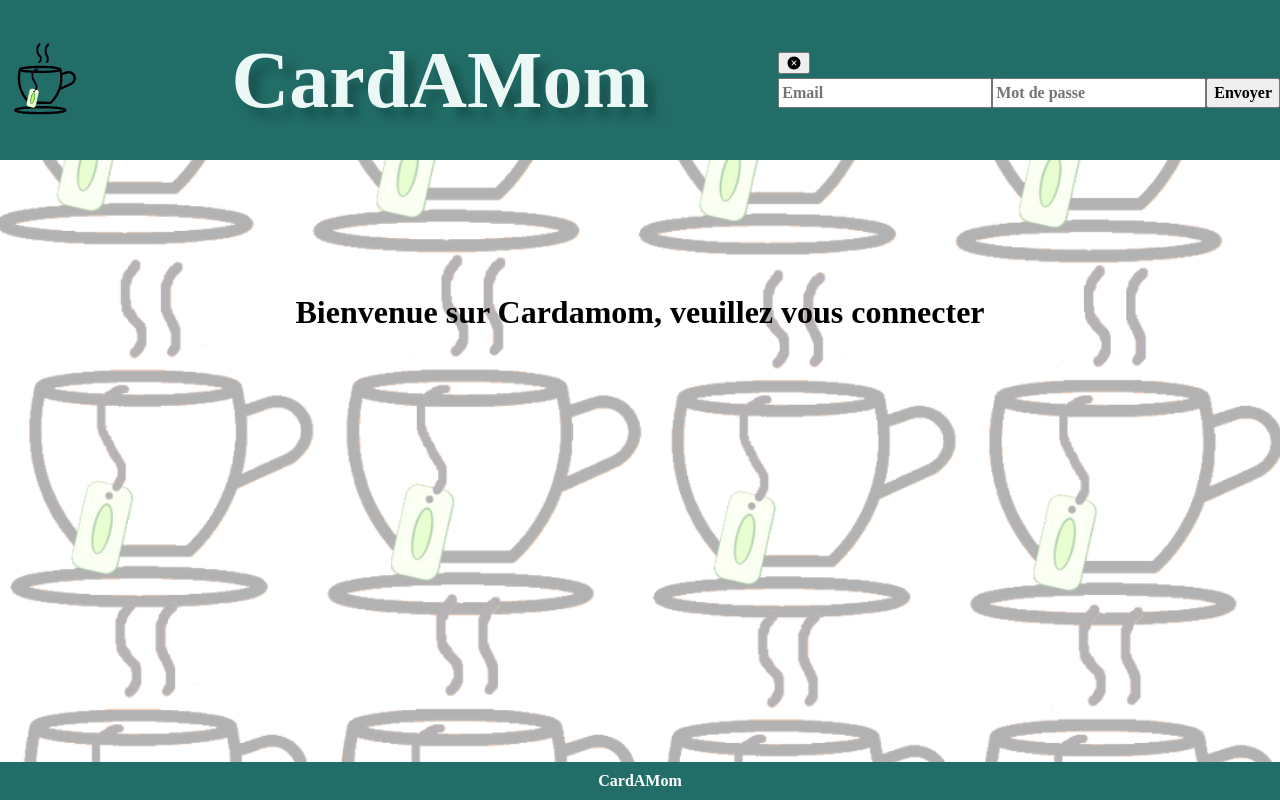
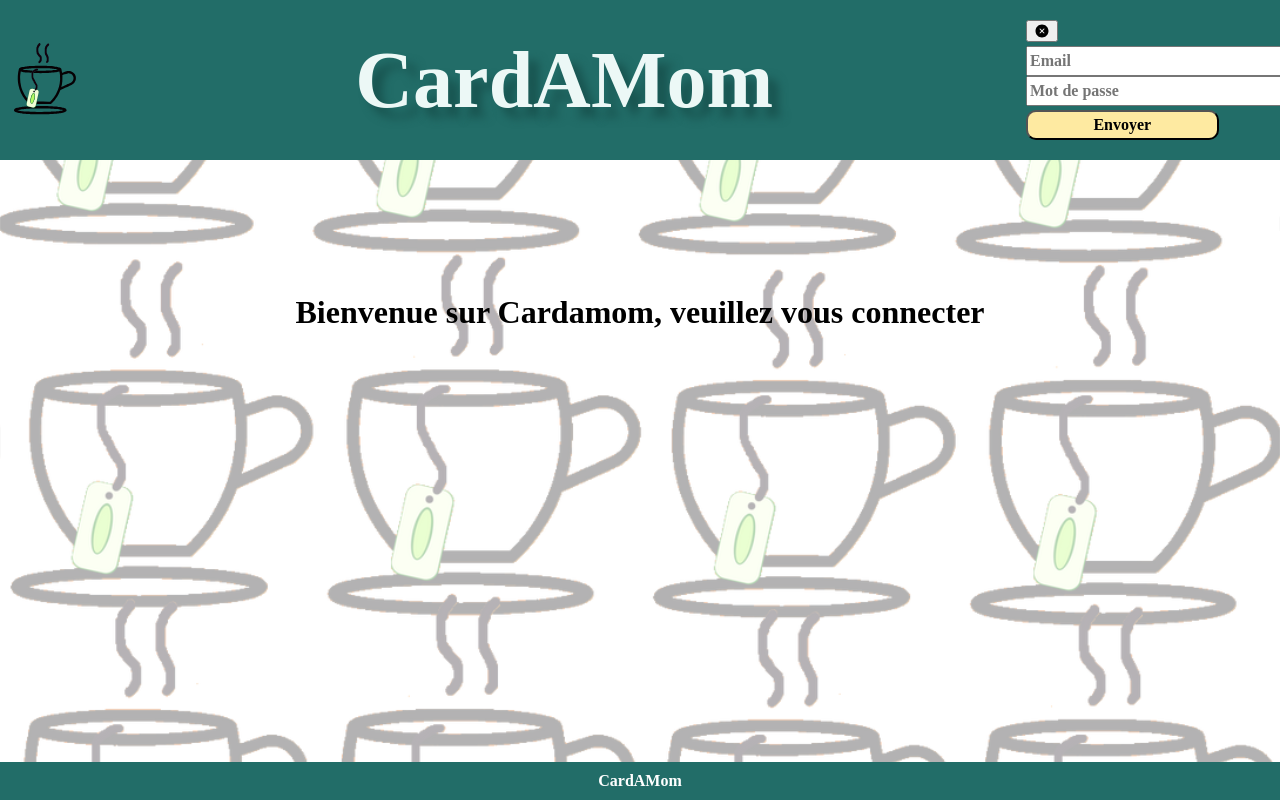
Before and after one commit to Thomas-Laronde/Project-CardAMom-front, a React (Vite) app: page / in a window 1280 px wide. Both pictures are taken after a click on the button "LogIn". Built offline with nearby package versions, Linux system fonts and the light colour scheme; a web font is replaced by a local one.

Commit message:
feat : Modal signup login

```diff
--- a/src/components/AppHeader/LogIn/LogIn.scss
+++ b/src/components/AppHeader/LogIn/LogIn.scss
@@ -1,3 +1,30 @@
 .welcoming-message {
   color: #ecf8f6;
 }
+
+.valid-button {
+  background-color: #feeaa1;
+  border-radius: 10px;
+  transition: background-color 0.1s ease;
+  margin-top: 2%;
+  width: 90%;
+}
+
+.valid-button:hover {
+  background-color: #bba865;
+}
+
+.input-login {
+  display: flex;
+  margin-right: 30%;
+  width: 120%;
+}
+
+.form-container-login {
+  margin-right: 40px;
+}
+
+.Settings {
+  margin-right: 10px;
+  display: flex;
+}
--- a/src/components/AppHeader/LogIn/LogIn.tsx
+++ b/src/components/AppHeader/LogIn/LogIn.tsx
@@ -77,20 +77,24 @@ function LogIn() {
               <button id="closeButton" onClick={handleDialogDisplay}>
                 <IoIosCloseCircle className="react_icon" />
               </button>
-              <form onSubmit={handleConnect}>
+              <form className="form-container-login" onSubmit={handleConnect}>
                 <input
+                  className="input-login"
                   type="email"
                   value={email}
                   onChange={emailHandleChange}
                   placeholder="Email"
                 />
                 <input
+                  className="input-login"
                   type="password"
                   value={password}
                   onChange={passwordHandleChange}
                   placeholder="Mot de passe"
                 />
-                <button type="submit">Envoyer</button>
+                <button className="valid-button" type="submit">
+                  Envoyer
+                </button>
               </form>
             </div>
           ) : (
--- a/src/components/AppHeader/SignUp/SignUp.scss
+++ b/src/components/AppHeader/SignUp/SignUp.scss
@@ -1,3 +1,28 @@
 .Settings {
   margin-right: 10px;
 }
+
+.form-container {
+  display: grid;
+  grid-template-columns: repeat(2, 1fr);
+  gap: 10px;
+  margin-right: 5%;
+}
+
+.input-signup {
+  width: 100%;
+  height: 80%;
+}
+
+.valid-button-signup {
+  background-color: #feeaa1;
+  border-radius: 10px;
+  transition: background-color 0.1s ease;
+  margin-top: 1%;
+  width: 140%;
+  height: 90%;
+}
+
+.valid-button-signup:hover {
+  background-color: #bba865;
+}
--- a/src/components/AppHeader/SignUp/SingUp.tsx
+++ b/src/components/AppHeader/SignUp/SingUp.tsx
@@ -85,32 +85,38 @@ function SignUp() {
               <button id="closeButton" onClick={handleDialogDisplay}>
                 <IoIosCloseCircle className="react_icon" />
               </button>
-              <form onSubmit={handlePasswordCheck}>
+              <form className="form-container" onSubmit={handlePasswordCheck}>
                 <input
+                  className="input-signup"
                   type="text"
                   value={pseudo}
                   onChange={pseudoHandleChange}
                   placeholder="Pseudo"
                 />
                 <input
+                  className="input-signup"
                   type="email"
                   value={email}
                   onChange={emailHandleChange}
                   placeholder="Email"
                 />
                 <input
+                  className="input-signup"
                   type="password"
                   value={password}
                   onChange={passwordHandleChange}
                   placeholder="Mot de passe"
                 />
                 <input
+                  className="input-signup"
                   type="password"
                   value={newPassword}
                   onChange={newPasswordHandleChange}
                   placeholder="Confirmer le mot de passe"
                 />
-                <button type="submit">Créer un compte</button>
+                <button className="valid-button-signup" type="submit">
+                  Créer un compte
+                </button>
               </form>
             </div>
           ) : (
```
